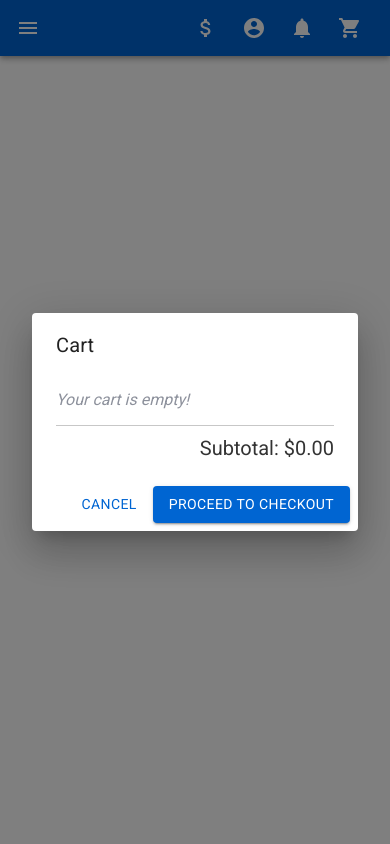
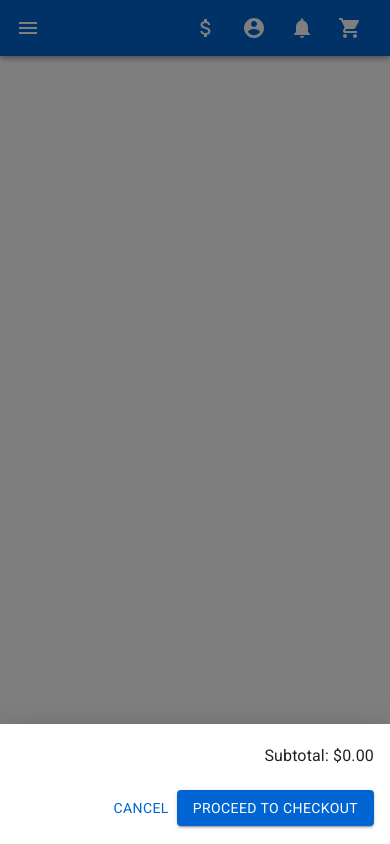
Before and after one commit to seabay-sdc/shopping-cart, a React app: page / in a window 390 px wide. Both pictures are taken after a click on the button "Cart". Built offline with nearby package versions, Linux system fonts and the light colour scheme; the HTML template or start-up script is replaced by a standard one.

Commit message:
Create mobile cart

```diff
--- a/client/src/components/App.jsx
+++ b/client/src/components/App.jsx
@@ -1,5 +1,6 @@
 import React, { Component } from 'react';
 import Cart from './Cart.jsx';
+import CartDrawer from './CartDrawer.jsx';
 import { withStyles } from '@material-ui/core/styles';
 import AppBar from '@material-ui/core/AppBar';
 import Toolbar from '@material-ui/core/Toolbar';
@@ -70,14 +71,24 @@ class NavBar extends Component {
 
   render () {
     const {classes} = this.props;
+    // const cartDisplay = this.state.display
+    // ? <Cart
+    //     cart={this.state.cart}
+    //     display={this.state.display}
+    //     setCurrentItem={this.setCurrentItem}
+    //     toggleDisplay={this.toggleDisplay}
+    //   />
+    // : null;
+
     const cartDisplay = this.state.display
-    ? <Cart
+    ? <CartDrawer
         cart={this.state.cart}
-        display={this.state.display}
-        setCurrentItem={this.setCurrentItem}
+        open={this.state.display}
         toggleDisplay={this.toggleDisplay}
       />
     : null;
+
+
 
     return (
       <div className={this.props.classes.root}>
--- /dev/null
+++ b/client/src/components/CartDrawer.jsx
@@ -0,0 +1,97 @@
+import React from 'react';
+import { makeStyles, createStyles } from '@material-ui/styles';
+import Drawer from '@material-ui/core/Drawer';
+import Button from '@material-ui/core/Button';
+import List from '@material-ui/core/List';
+import ListItem from '@material-ui/core/ListItem';
+import ListItemIcon from '@material-ui/core/ListItemIcon';
+import ListItemText from '@material-ui/core/ListItemText';
+import Toolbar from '@material-ui/core/Toolbar';
+
+const useStyles = makeStyles(() => createStyles({
+  buttons: {
+    alignContent: "right",
+  },
+  name: {
+    margin: 10,
+    overflow: "hidden",
+    textOverflow: "ellipsis",
+    whiteSpace: "nowrap",
+    width: "50%",
+  },
+  picture: {
+    height: 50,
+    objectFit: "cover",
+    width: 50,
+  },
+  price: {
+    textAlign: "right",
+  },
+  spacer: {
+    flexGrow: 1,
+  },
+  subtotal: {
+    textAlign: "right",
+  },
+}));
+
+const CartDrawer = ({ cart, open, toggleDisplay }) => {
+  const classes = useStyles();
+  const format = (number) => {
+    const formatter = new Intl.NumberFormat('en-US', {
+      style: 'currency',
+      currency: 'USD'
+    });
+    return formatter.format(number);
+  }
+
+  const formatTotal = () => {
+    const total = cart.reduce((total, item) => {
+      return total += item.price * item.quantity;
+    }, 0);
+    const formattedTotal = format(total);
+    return formattedTotal;
+  }
+  return (
+    <Drawer anchor="bottom" onClose={toggleDisplay} open={open}>
+      <div
+        role="presentation"
+        // onClick={toggleDisplay}
+      >
+        <List component="nav">
+          {cart.map((product, index) => {
+            return (
+              <ListItem button key={index}>
+                <ListItemIcon>
+                  <img className={classes.picture} src={product.img1_url} />
+                </ListItemIcon>
+                <ListItemText className={classes.name} primary={product.name}/>
+                <ListItemText className={classes.price} primary={format(product.price)}/>
+              </ListItem>
+            );
+          })}
+
+          <ListItem button key="total">
+            <ListItemText
+              className={classes.subtotal}
+              primary={"Subtotal: " + formatTotal()}
+            />
+          </ListItem>
+
+          <Toolbar>
+            <div className={classes.spacer}></div>
+            <Button onClick={toggleDisplay} color="primary">
+              Cancel
+            </Button>
+            <Button onClick={toggleDisplay} color="primary" variant="contained">
+              Proceed to Checkout
+            </Button>
+          </Toolbar>
+
+        </List>
+      </div>
+    </Drawer>
+  );
+};
+
+export default CartDrawer;
```
